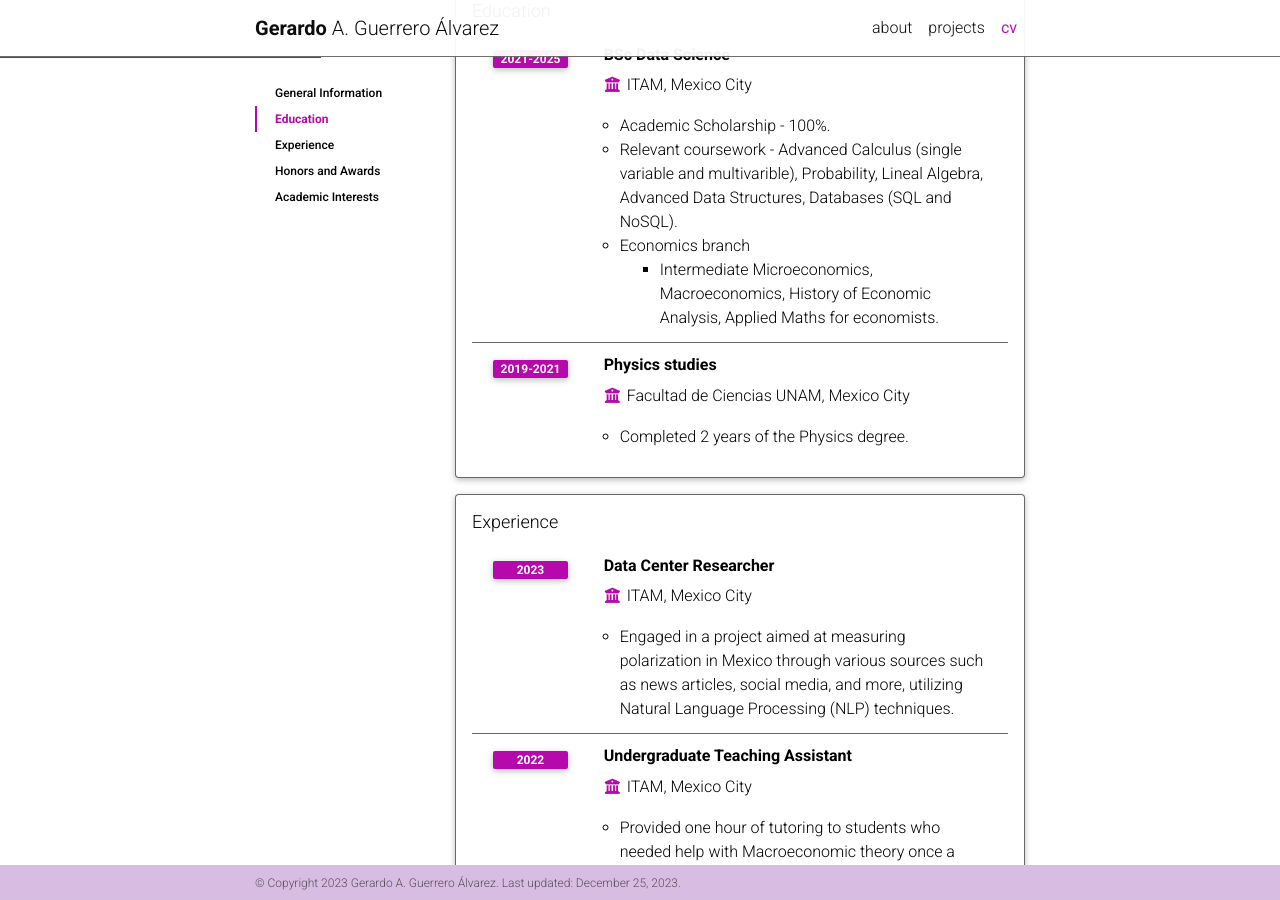
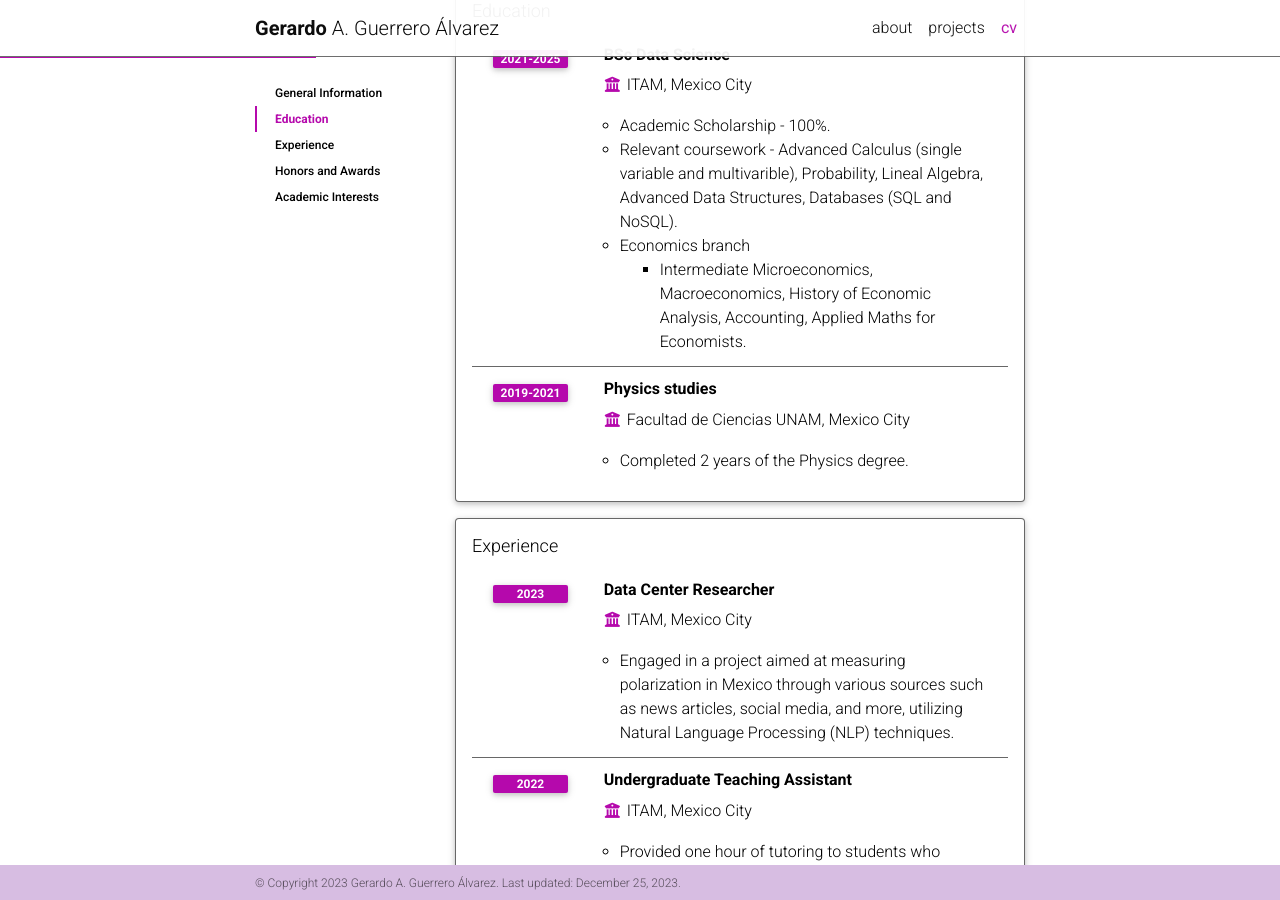
Before and after one commit to mellamanelpoeta/mellamanelpoeta.github.io, a Jekyll site: the page built from _pages/cv.md, in a window 1280 px wide and 900 px high, scrolled down 382 px. Built offline with Jekyll 4.4.1, drawn with Linux system fonts in a browser that asks for light colours; full-size pictures stand in for the smaller copies a plugin makes; comment, search, counter and statistics services are not loaded; a style sheet for code colours, icons or effects is not loaded.

Commit message:
Updating

```diff
--- a/_data/cv.yml
+++ b/_data/cv.yml
@@ -19,7 +19,7 @@
         - Relevant coursework - Advanced Calculus (single variable and multivarible), Probability, Lineal Algebra, Advanced Data Structures, Databases (SQL and NoSQL).
         - title: Economics branch
           contents:
-            - Intermediate Microeconomics, Macroeconomics, History of Economic Analysis, Applied Maths for economists.
+            - Intermediate Microeconomics, Macroeconomics, History of Economic Analysis, Accounting, Applied Maths for Economists.
     - title: Physics studies
       institution: Facultad de Ciencias UNAM, Mexico City
       year: 2019-2021
```
Also changed, not shown: _pages/about.md (+11 -8 lines).
